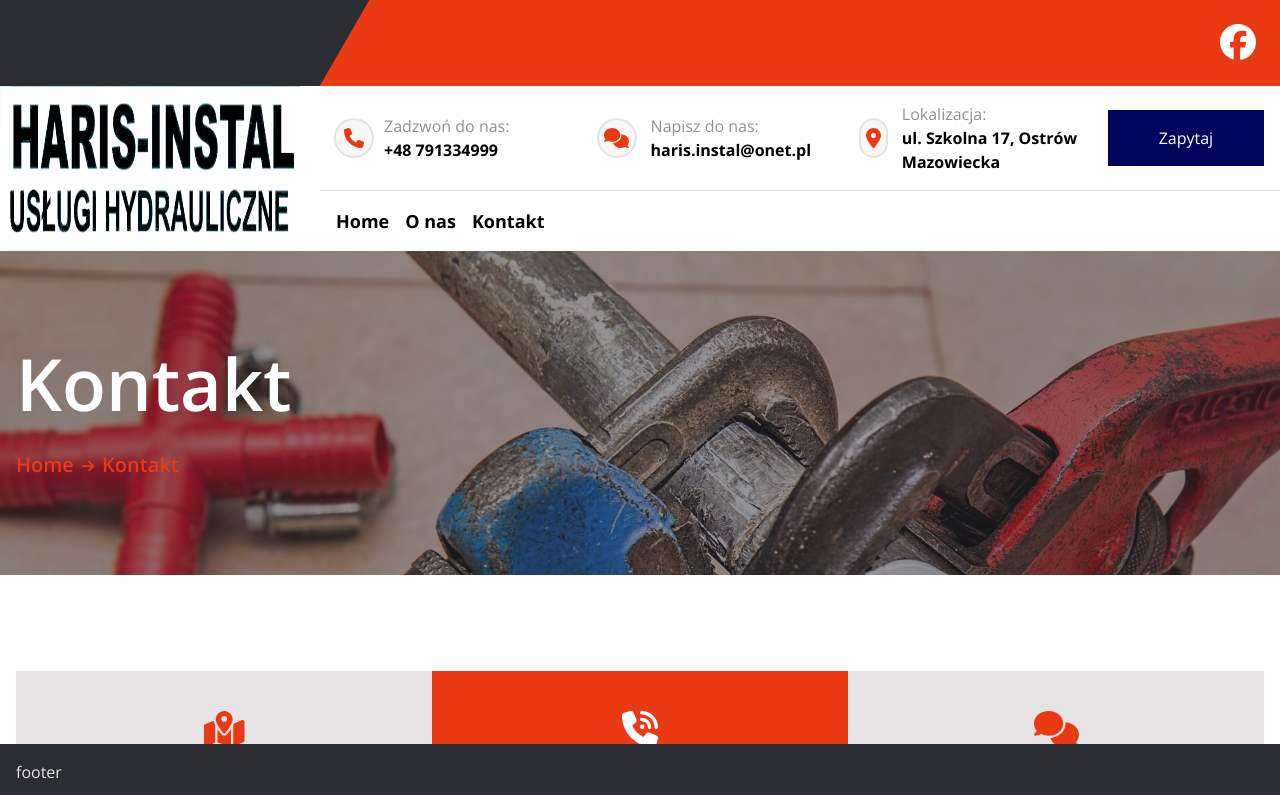
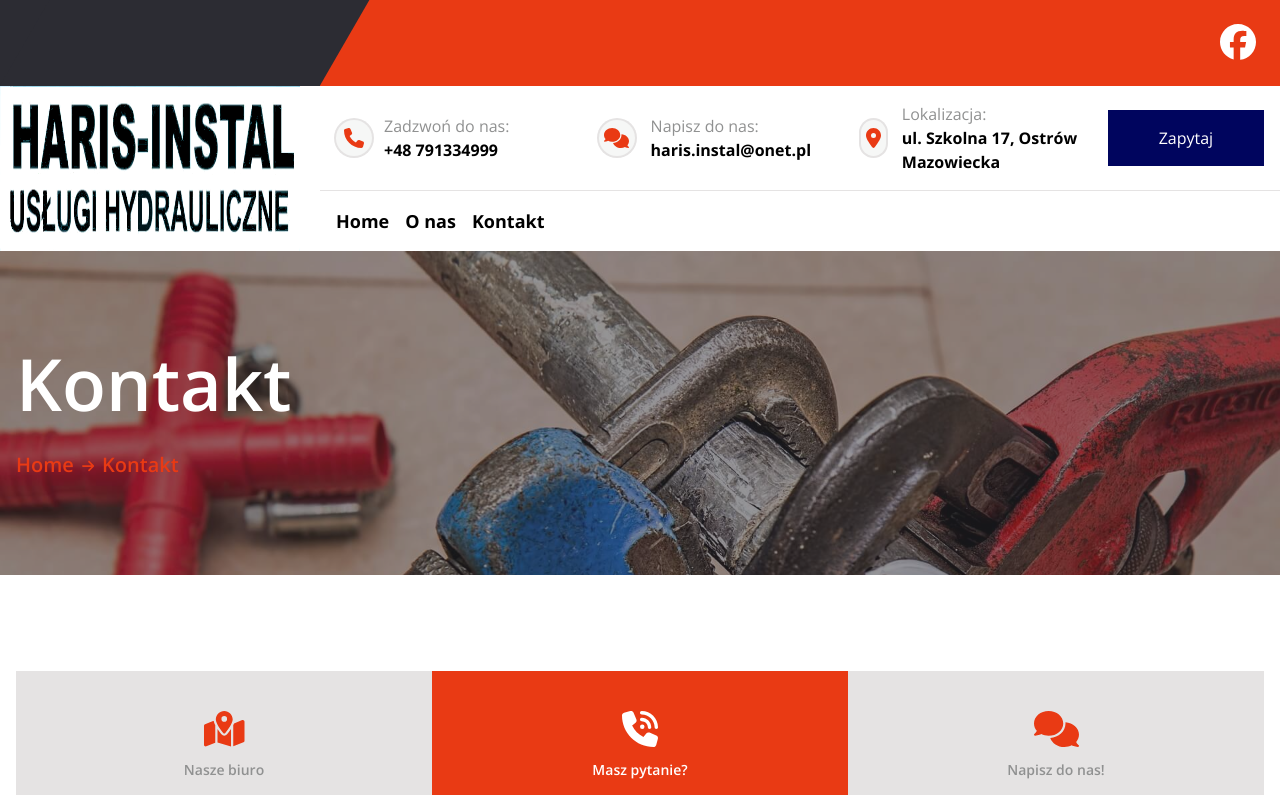
Before and after one commit to gromen/haris-instal, a Next.js app: page /kontakt in a window 1280 px wide. Shown: the top 795 px of the page. Built offline with nearby package versions, Linux system fonts and the light colour scheme.

Commit message:
feature: stick footer to page bottom

```diff
--- a/app/layout.tsx
+++ b/app/layout.tsx
@@ -18,10 +18,10 @@
   children: React.ReactNode;
 }) {
   return (
-    <html lang="pl">
-      <body className={openSans.className}>
+    <html lang="pl" className="relative">
+      <body className={clsx([openSans.className, 'min-h-screen'])}>
         <Header />
-        <main className="min-h-full">{children}</main>
+        <main className="pb-40">{children}</main>
         <Footer />
       </body>
     </html>
```
